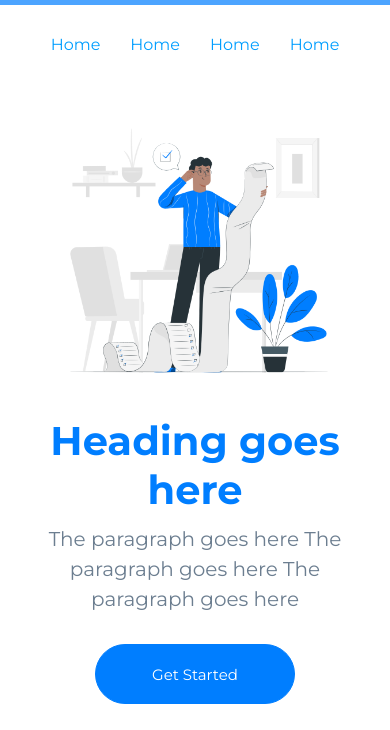
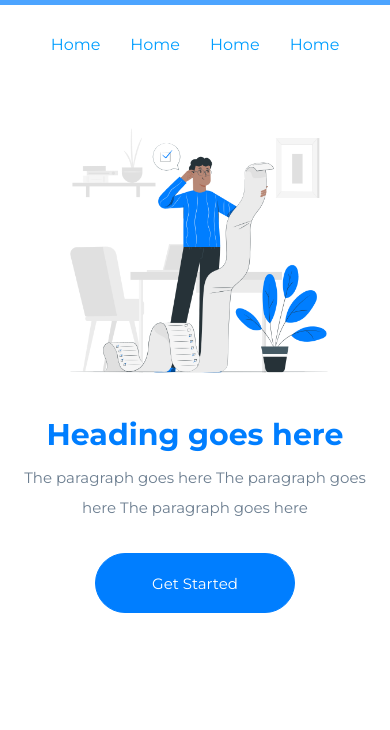
Before and after one commit to The-Developers-Crib/ToDo-App, a plain HTML site: page index.html in a window 390 px wide. Shown: the top 730 px of the page. Drawn offline with Linux system fonts and the light colour scheme.

Commit message:
modify texts

```diff
--- a/main.css
+++ b/main.css
@@ -278,6 +278,9 @@ footer {
     }
 }
 @media only screen and (max-width:880px){
+    .section-1{
+        margin-bottom: 5em;
+    }
     .main-header{
         flex-direction: column-reverse;
         justify-content: center;
@@ -287,6 +290,12 @@ footer {
         text-align: center;
         padding-right: 0;
         margin-top: 20px;
+    }
+    .main-header-left h1 {
+        font-size: 30px;
+    }
+    .main-header-left p {
+        font-size: 15px;
     }
     .section-2 {
         flex-direction: column-reverse;
@@ -304,6 +313,9 @@ footer {
     }
     .features {
         margin: 10em 1em;
+    }
+    .newsletter{
+        font-weight: normal;
     }
     #email {
         width: 50%;
```
